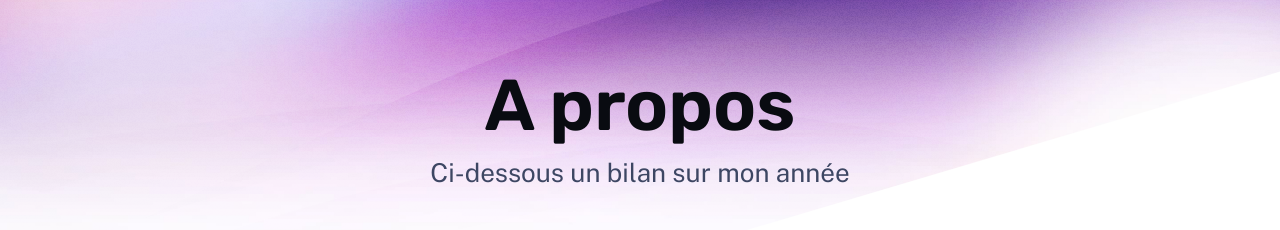
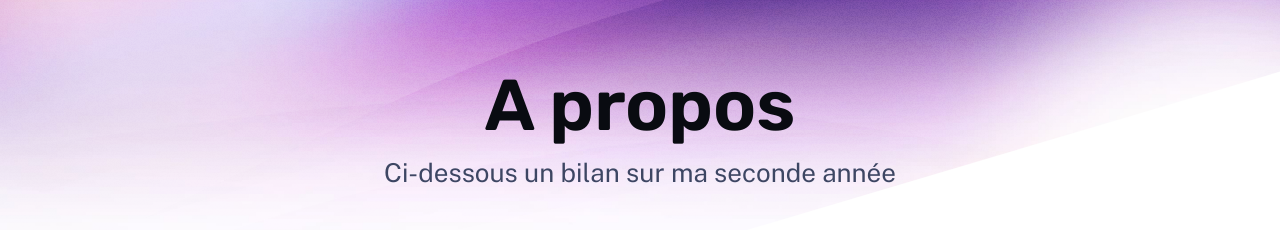
Before and after one commit to aL00ss/portfolio_alexandre_besnier, an Astro site: page /about in a window 1280 px wide. Shown: the part 119-349 px from the top of the page. Built offline with nearby package versions, Linux system fonts and the light colour scheme; Astro itself is replaced by a stand-in of ours.

Commit message:
Update about.astro

```diff
--- a/src/pages/about.astro
+++ b/src/pages/about.astro
@@ -10,7 +10,7 @@ import Hero from '../components/Hero.astro';
 		<main class="wrapper about">
 			<Hero
 				title="A propos"
-				tagline="Ci-dessous un bilan sur mon année"
+				tagline="Ci-dessous un bilan sur ma seconde année"
 			>
 				<img
 					width="1553"
```
